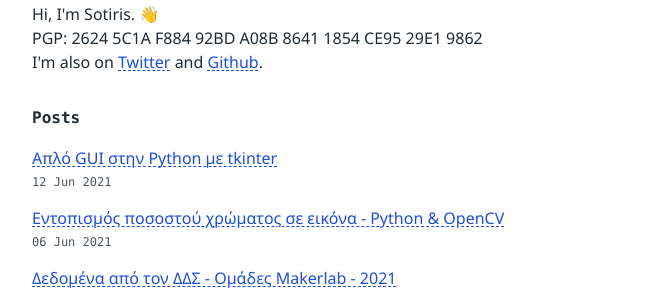
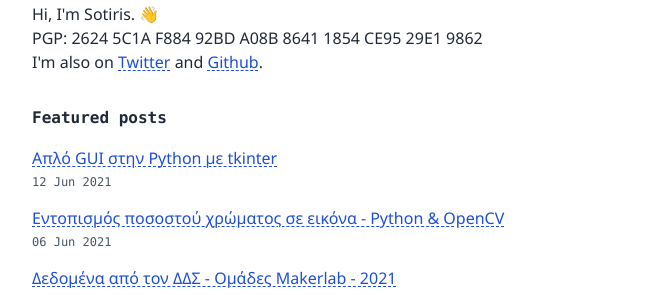
Before and after one commit to liagason/A-Jekyll-Blog, a Jekyll site: the page built from index.html, in a window 1280 px wide. Shown: the part 122-417 px from the top of the page, without its empty margins (304-971 px from the left). Built offline with Jekyll 4.4.1, drawn with Linux system fonts in a browser that asks for light colours.

Commit message:
Update index.html

```diff
--- a/index.html
+++ b/index.html
@@ -4,7 +4,7 @@ layout: default
 
 {% include header.html %}
 
-<p class="pt-8 font-semibold font-mono text-gray-800"><strong>Posts</strong></p>
+<p class="pt-8 font-semibold font-mono text-gray-800"><strong>Featured posts</strong></p>
 
 {% assign posts = site.posts | where: "feature", 1 %}
 {% for post in posts %}
```
